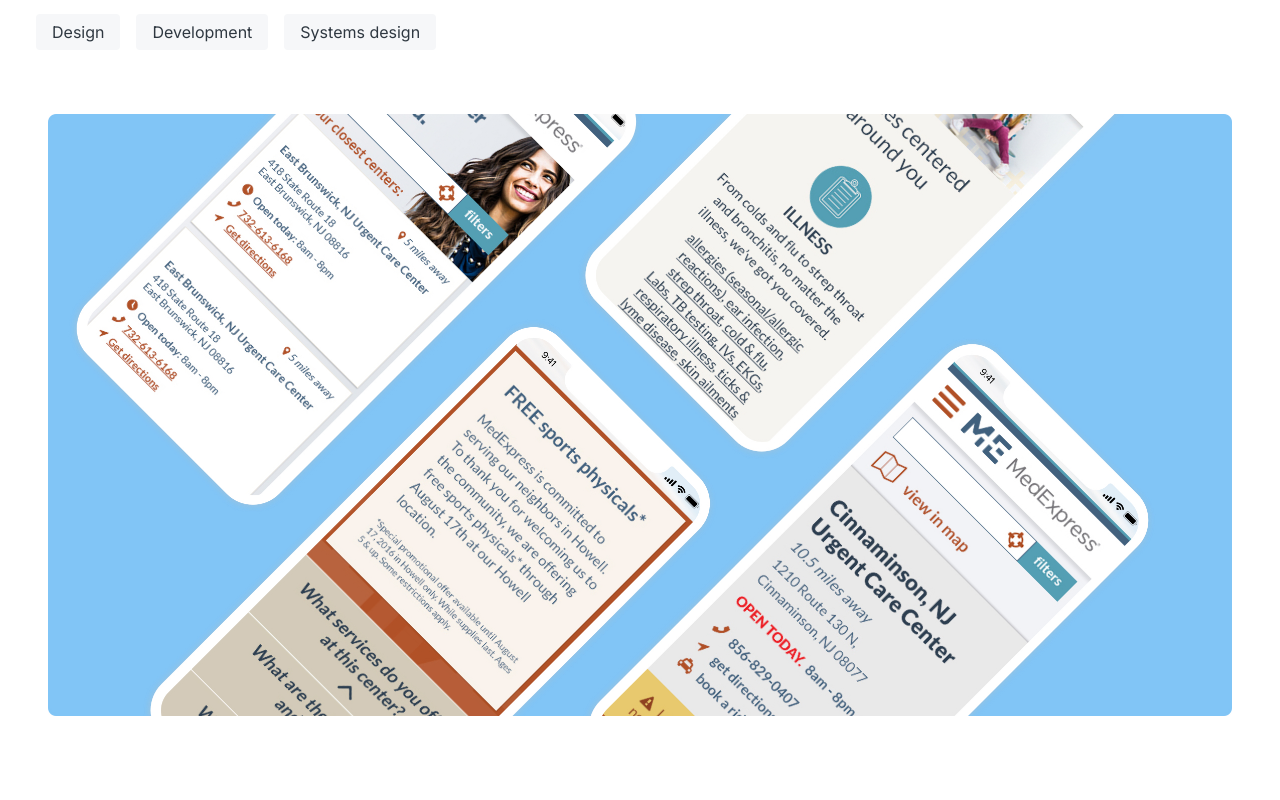
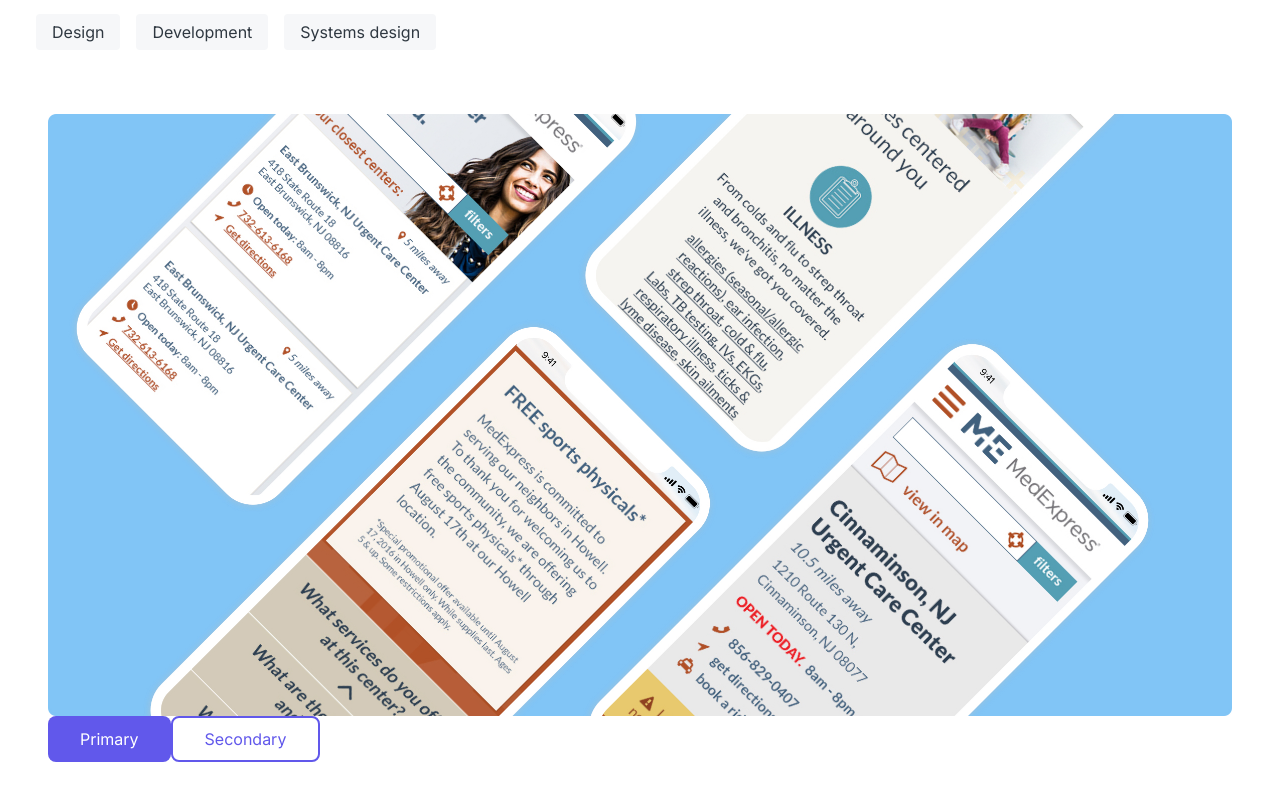
Before and after one commit to RichKummer/test-nextjs, a Next.js app: page /about in a window 1280 px wide. Shown: the part 384-1184 px from the top of the page. Before the commit the page ends 1148 px from the top, so only its background shows below. Built offline with nearby package versions, Linux system fonts and the light colour scheme.

Commit message:
Button - primary/secondary

```diff
--- /dev/null
+++ b/components/Button.js
@@ -0,0 +1,17 @@
+import styles from '@/styles/Home.module.css';
+import { Inter } from 'next/font/google'
+
+const inter = Inter({ subsets: ['latin'] })
+
+export default function Button(props) {
+  const type = props.type;
+  let btnType = "btnPrimary";
+
+  if (type === "secondary"){
+      btnType = "btnSecondary";
+  } else if (type === "primary"){
+      btnType = "btnPrimary";
+  }
+
+  return <button className={[styles[btnType], inter.className].join(' ')}>{props.children}</button>;
+}
--- a/pages/about.js
+++ b/pages/about.js
@@ -2,8 +2,9 @@
 import styles from '@/styles/Home.module.css'
 import Navbar from '@/components/Navbar'
 import Hero from '@/components/Hero'
-import heroImage from "public/about/test-hero.jpg";
-import Image from 'next/image';
+import heroImage from "public/about/test-hero.jpg"
+import Image from 'next/image'
+import Button from '@/components/Button'
 
 
 export default function About() {
@@ -23,6 +24,10 @@
       alt="test image"
       priority
     />
+    <grid>
+    <Button type="primary">Primary</Button>
+    <Button type="secondary">Secondary</Button>
+    </grid>
     </main>
     </>
 }
--- a/styles/Home.module.css
+++ b/styles/Home.module.css
@@ -104,6 +104,51 @@
   max-width:100%;
   height: auto;
   display: block;
+}
+
+.btnPrimary {
+  background-color: #6158eb;
+  color: #fff;
+  border: none;
+  border-radius: 8px;
+  transition: 0.3s;
+  font-size: 16px;
+  font-weight: 400;
+  padding: 13px 32px;
+  margin: auto;
+}
+
+.btnSecondary {
+  background-color: #ffffff;
+    border-radius: 8px;
+    border: 2px solid #6158EB !important;
+    color: #6158EB;
+    border: none;
+    transition: 0.3s;
+    font-size: 16px;
+    font-weight: 400;
+    padding: 11px 32px;
+    margin: auto;
+}
+
+.btnPrimary:hover {
+  -ms-transform: translate(0, -2px); /* IE 9 */
+  -webkit-transform: translate(0, -2px); /* Safari */
+  transform: translate(0, -2px);
+  transition: 0.3s;
+  background: #6040e6;
+  box-shadow: 0px 2px 8px rgb(223, 223, 226);
+}
+
+.btnSecondary:hover {
+  -ms-transform: translate(0, -2px); /* IE 9 */
+  -webkit-transform: translate(0, -2px); /* Safari */
+  transform: translate(0, -2px);
+  transition: 0.3s;
+  color: #6040e6;
+  background-color: #DEDBFF;
+  box-shadow: 0px 2px 8px rgb(223, 223, 226);
+  border: 2px solid #6040e6  !important;
 }
 
 .card {
```
Also changed, not shown: pages/other.js (+6 -1 lines).
